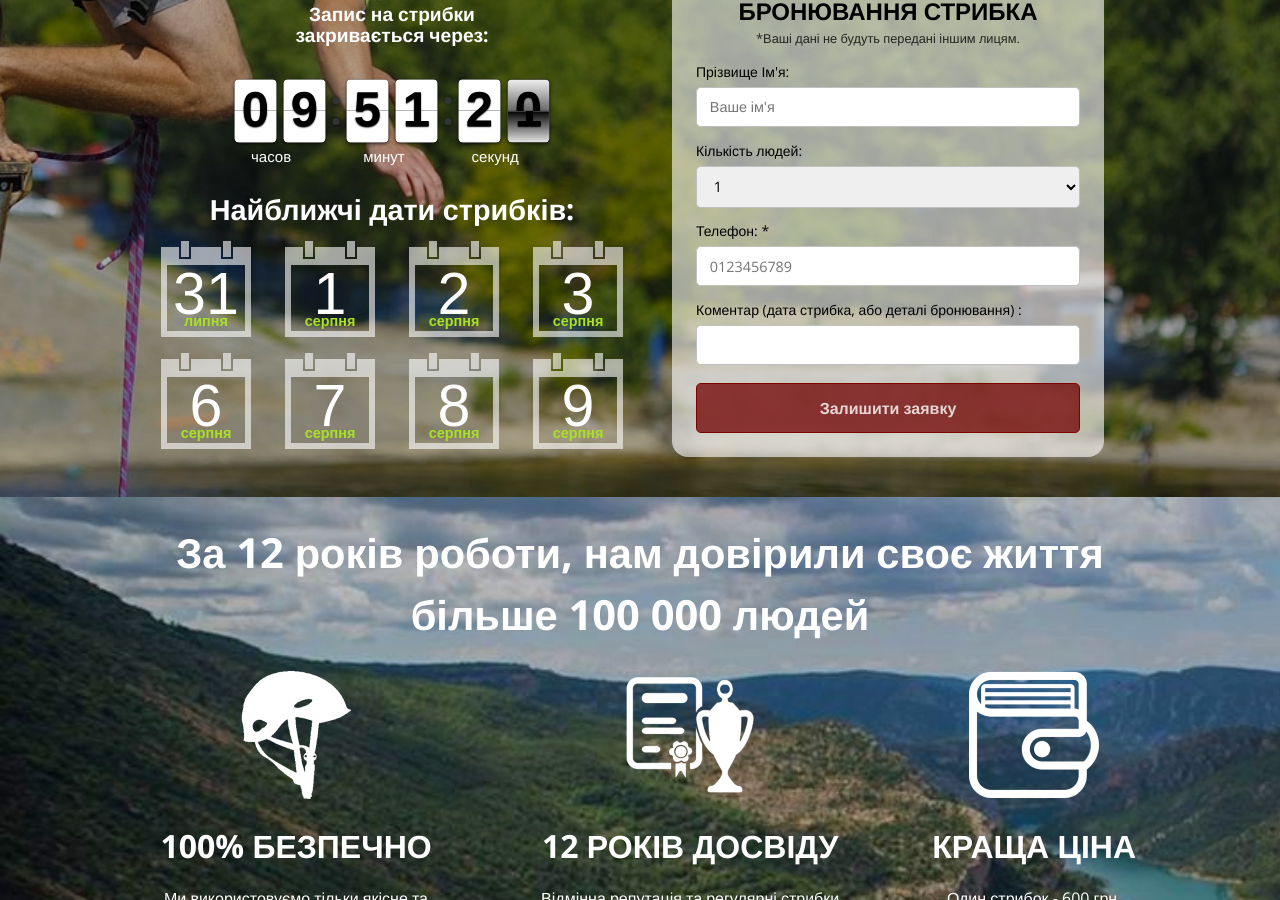
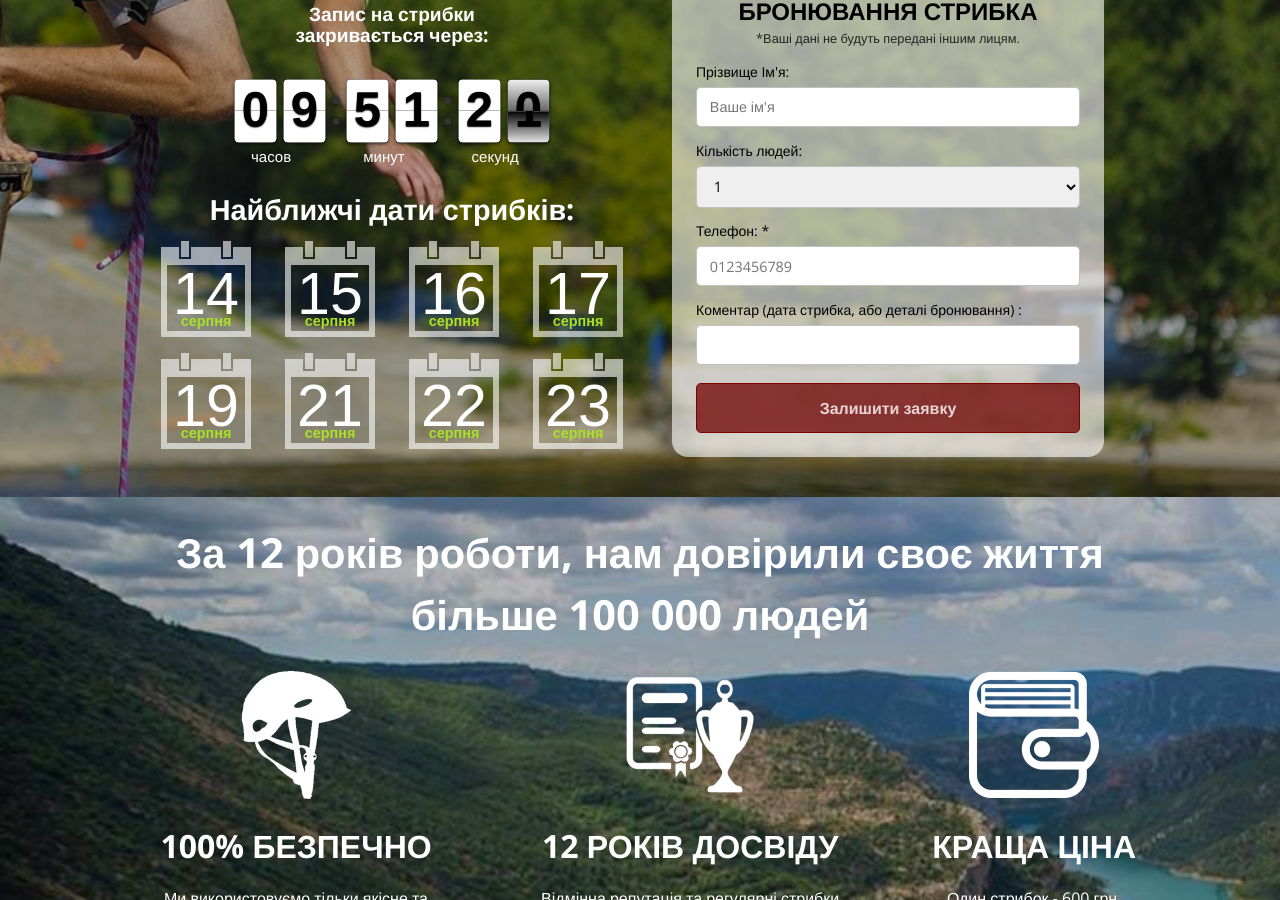
Before and after one commit to Andreyfilko/go-jump, a Jekyll site: the page built from index.md, in a window 1280 px wide and 900 px high, scrolled down 499 px. Built offline with Jekyll 4.4.1, drawn with Linux system fonts in a browser that asks for light colours; some web fonts are replaced; some of the changed text lies outside the part shown.

Commit message:
Update _config.yml

```diff
--- a/_config.yml
+++ b/_config.yml
@@ -35,11 +35,11 @@ google_analytics:
 theme: jekyll-theme-cayman
 
 dates:
-  - 2024-07-31
-  - 2024-08-01
-  - 2024-08-02
-  - 2024-08-03
-  - 2024-08-06
-  - 2024-08-07
-  - 2024-08-08
-  - 2024-08-09
+  - 2024-08-14
+  - 2024-08-15
+  - 2024-08-16
+  - 2024-08-17
+  - 2024-08-19
+  - 2024-08-21
+  - 2024-08-22
+  - 2024-08-23
```
